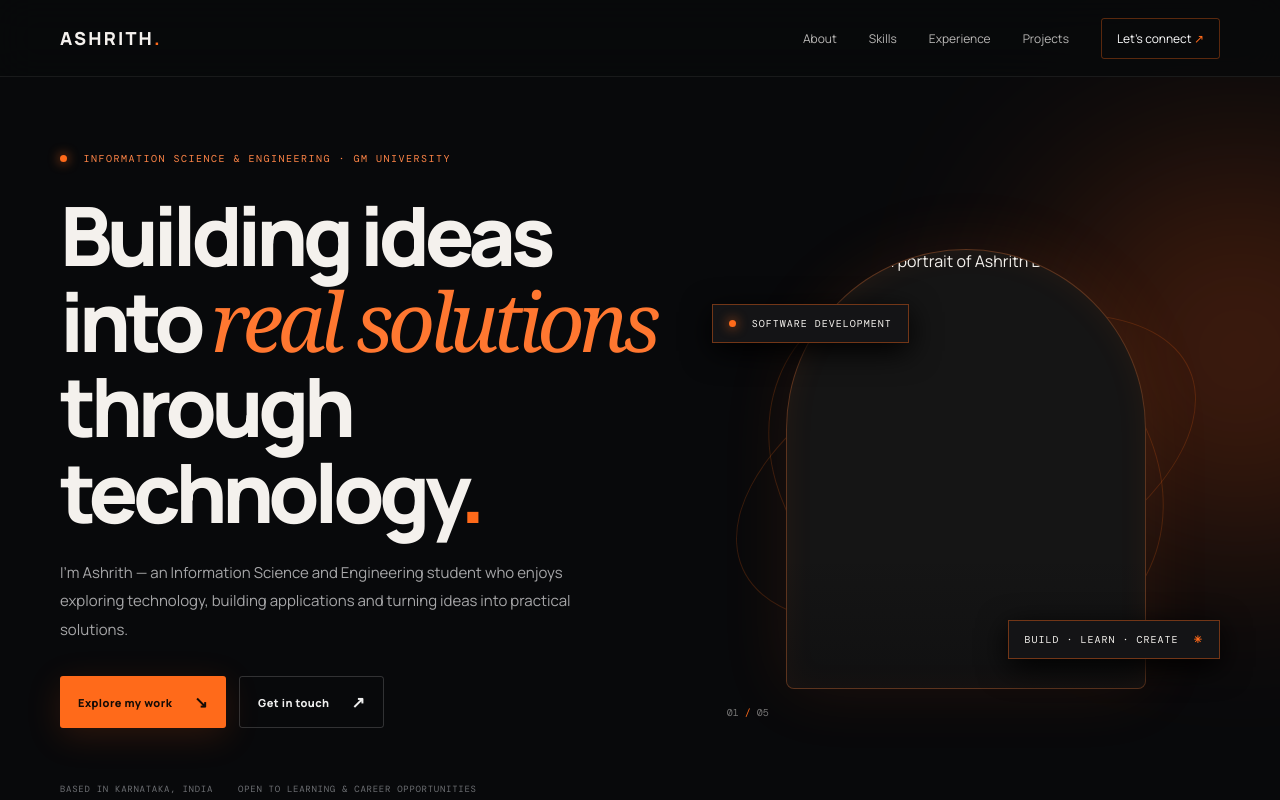
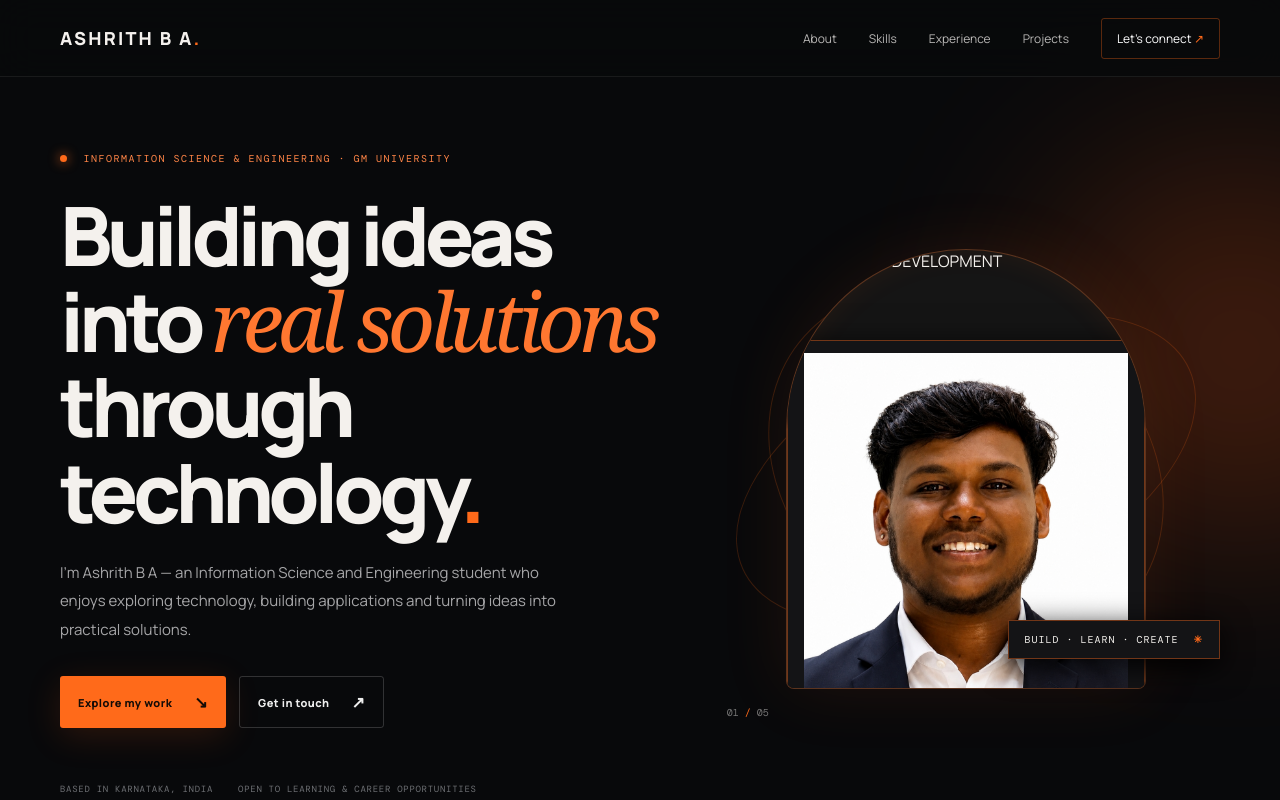
Before and after one commit to ashrithba01/ashrith-portfolio, a plain HTML site: page index.html in a window 1280 px wide. Shown: the top 800 px of the page. Drawn offline with nearby package versions, Linux system fonts and the light colour scheme.

Commit message:
Fix portrait image path and add full name

```diff
--- a/index.html
+++ b/index.html
@@ -14,7 +14,7 @@
   <div class="ambient ambient-one"></div><div class="ambient ambient-two"></div>
   <header class="nav-wrap">
     <nav class="nav container">
-      <a class="brand" href="#home">ASHRITH<span>.</span></a>
+      <a class="brand" href="#home">ASHRITH B A<span>.</span></a>
       <button class="menu-toggle" aria-label="Toggle navigation" aria-expanded="false">☰</button>
       <div class="nav-links">
         <a href="#about">About</a><a href="#skills">Skills</a><a href="#experience">Experience</a>
@@ -28,7 +28,7 @@
       <div class="hero-copy reveal">
         <p class="eyebrow"><span class="pulse"></span> INFORMATION SCIENCE & ENGINEERING · GM UNIVERSITY</p>
         <h1>Building ideas<br>into <em>real solutions</em><br>through technology<span class="orange">.</span></h1>
-        <p class="hero-text">I'm Ashrith — an Information Science and Engineering student who enjoys exploring technology, building applications and turning ideas into practical solutions.</p>
+        <p class="hero-text">I'm Ashrith B A — an Information Science and Engineering student who enjoys exploring technology, building applications and turning ideas into practical solutions.</p>
         <div class="hero-actions">
           <a class="button button-primary" href="#projects">Explore my work <span>↘</span></a>
           <a class="button button-ghost" href="#contact">Get in touch <span>↗</span></a>
@@ -37,7 +37,7 @@
       </div>
       <div class="hero-visual reveal">
         <div class="orbit orbit-a"></div><div class="orbit orbit-b"></div>
-        <div class="portrait-frame"><img src="assets/ashrith-profile.jpg" alt="Professional portrait of Ashrith B A"></div>
+        <div class="portrait-frame"><img src="ashrith-profile.jpg" alt="Professional portrait of Ashrith B A"...
         <div class="floating-tag tag-top"><span class="tag-dot"></span> SOFTWARE DEVELOPMENT</div>
         <div class="floating-tag tag-bottom">BUILD · LEARN · CREATE <b>✳</b></div>
         <div class="visual-index">01 <span>/</span> 05</div>
@@ -93,7 +93,7 @@
 
     <section class="contact-section" id="contact"><div class="container contact-inner reveal"><p class="eyebrow">LET'S BUILD SOMETHING</p><h2>Have an idea?<br><em>Let's connect.</em></h2><p>I'm interested in learning opportunities, internships and conversations across software development and technology.</p><div class="contact-links"><a href="https://www.linkedin.com/in/ashrithba01" target="_blank" rel="noreferrer">LINKEDIN ↗</a><a href="https://github.com/ashrithba01" target="_blank" rel="noreferrer">GITHUB ↗</a></div></div></section>
   </main>
-  <footer class="container footer"><a class="brand" href="#home">ASHRITH<span>.</span></a><span>DESIGNED & BUILT WITH CURIOSITY · 2026</span><a href="#home">BACK TO TOP ↑</a></footer>
+  <footer class="container footer"><a class="brand" href="#home">ASHRITH B A<span>.</span></a><span>DESIGNED & BUILT WITH CURIOSITY · 2026</span><a href="#home">BACK TO TOP ↑</a></footer>
   <script src="script.js"></script>
 </body>
 </html>
```
